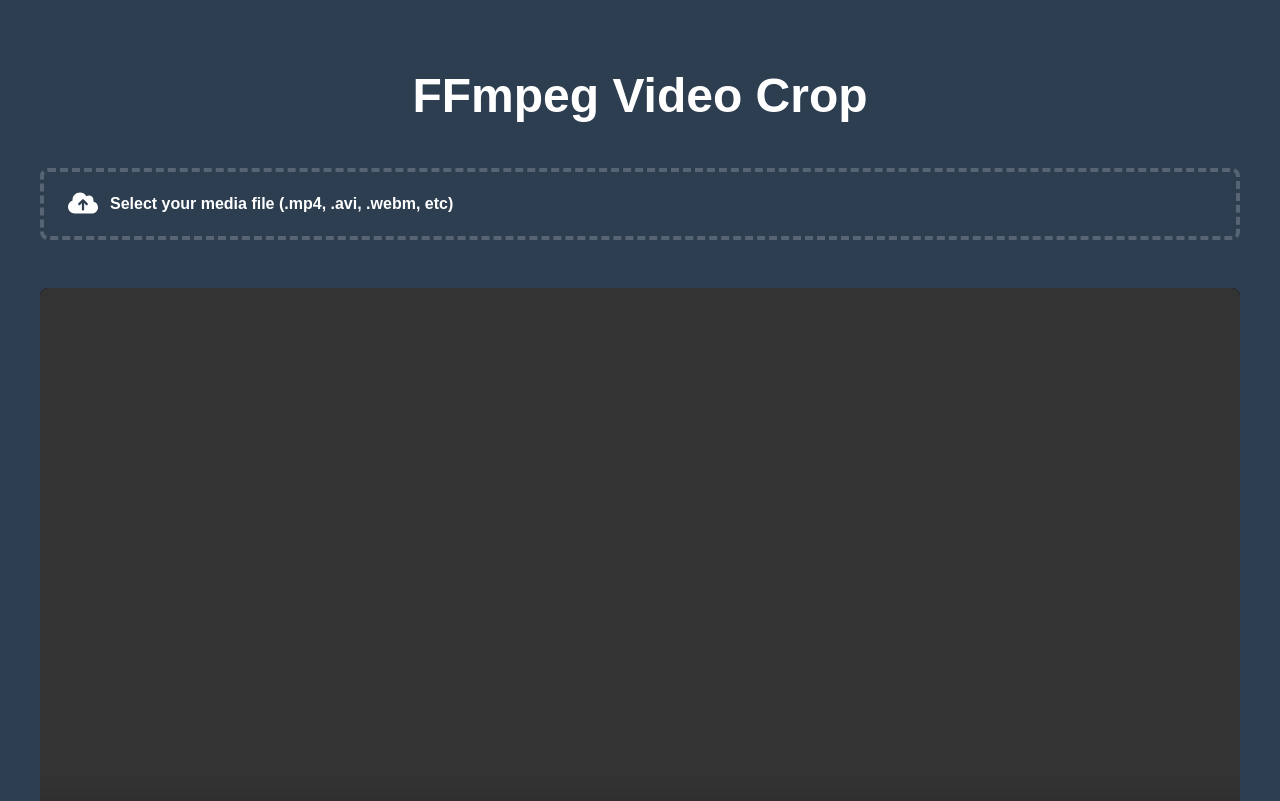
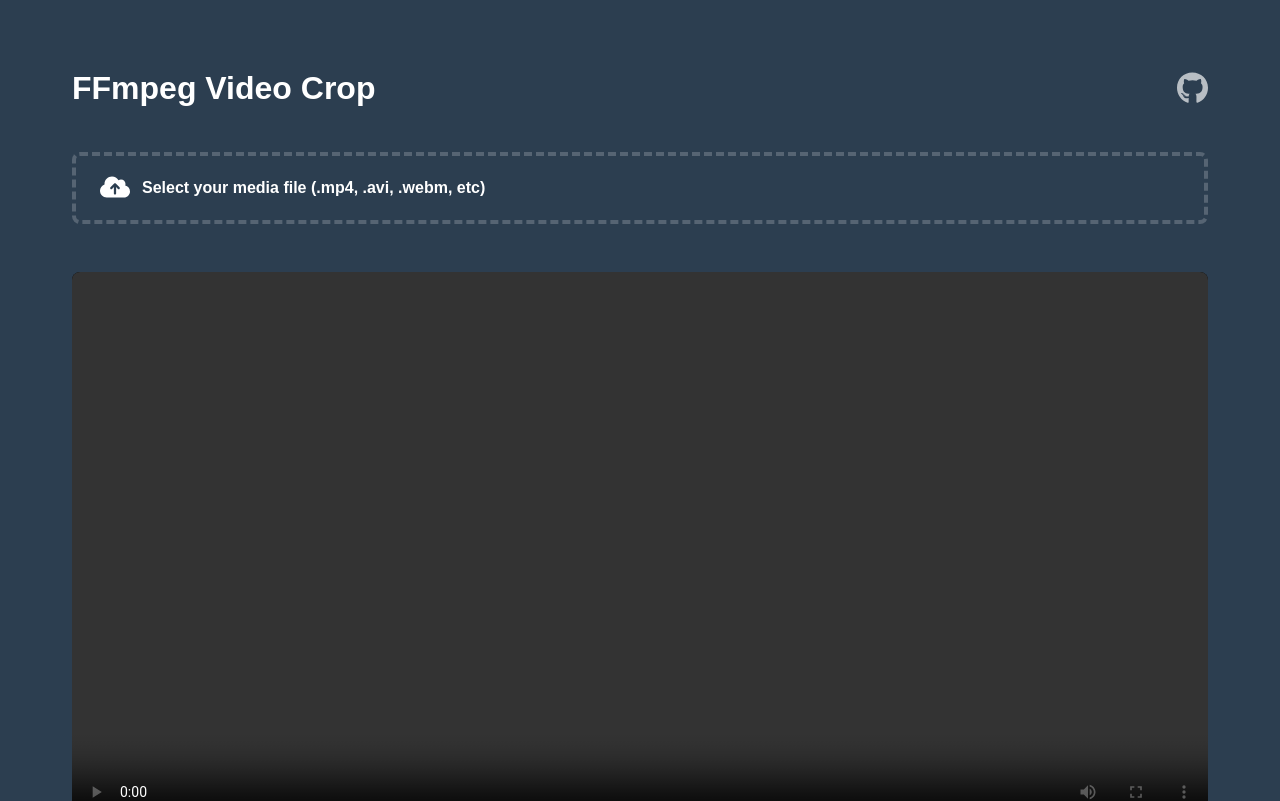
Before and after one commit to andergtk/ffmpeg-video-crop, a Vue app: page / in a window 1280 px wide. Shown: the top 801 px of the page. Built offline with nearby package versions, Linux system fonts and the light colour scheme.

Commit message:
add link to repository

```diff
--- a/package.json
+++ b/package.json
@@ -10,6 +10,7 @@
   },
   "dependencies": {
     "@fortawesome/fontawesome-svg-core": "^6.5.2",
+    "@fortawesome/free-brands-svg-icons": "^6.5.2",
     "@fortawesome/free-solid-svg-icons": "^6.5.2",
     "@fortawesome/vue-fontawesome": "^3.0.8",
     "vue": "^3.4.29"
--- a/src/App.vue
+++ b/src/App.vue
@@ -1,6 +1,13 @@
 <template>
   <div class="page-container">
-    <h1 class="page-title">FFmpeg Video Crop</h1>
+    <header class="page-header">
+      <a href="https://andersoncamargo.com.br/ffmpeg-video-crop/" title="FFmpeg Video Crop">
+        <h1 class="page-title">FFmpeg Video Crop</h1>
+      </a>
+      <a href="https://github.com/andergtk/ffmpeg-video-crop" title="GitHub Project Repository">
+        <font-awesome-icon icon="fab fa-github" size="2x" />
+      </a>
+    </header>
     <uploader />
     <player />
     <timeline />
@@ -18,15 +25,20 @@
   display: flex;
   flex-direction: column;
   gap: 48px;
-  margin: 72px auto;
+  margin: 0 auto;
+  padding: 72px 32px;
   width: 100%;
   max-width: 1200px;
 }
 
+.page-header {
+  display: flex;
+  justify-content: space-between;
+}
+
 .page-title {
   color: #fff;
-  font-size: 48px;
+  font-size: 32px;
   font-weight: bold;
-  text-align: center;
 }
 </style>
--- a/src/assets/main.css
+++ b/src/assets/main.css
@@ -5,3 +5,7 @@
   color: #ffffffaa;
   font-family: sans-serif;
 }
+
+a:hover {
+  color: #fff;
+}
--- a/src/assets/reset.css
+++ b/src/assets/reset.css
@@ -9,6 +9,11 @@
   vertical-align: baseline;
   -webkit-font-smoothing: antialiased;
   -moz-osx-font-smoothing: grayscale;
+}
+
+a {
+  color: inherit;
+  text-decoration: none;
 }
 
 /* HTML5 display-role reset for older browsers */
--- a/src/main.js
+++ b/src/main.js
@@ -10,6 +10,7 @@
   faCloudArrowUp,
   faSave,
 } from '@fortawesome/free-solid-svg-icons'
+import { faGithub } from '@fortawesome/free-brands-svg-icons'
 import { FontAwesomeIcon } from '@fortawesome/vue-fontawesome'
 import { createApp } from 'vue'
 import App from '@/App.vue'
@@ -22,6 +23,7 @@
   faFilm,
   faCloudArrowUp,
   faSave,
+  faGithub,
 )
 
 const app = createApp(App)
```
Also changed, not shown: 1 other file (tests, documents, lock files or other folders).
